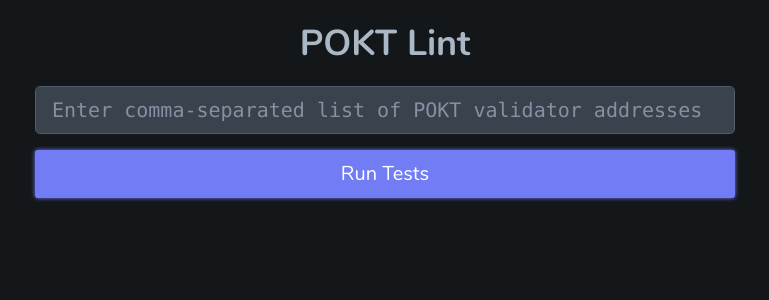
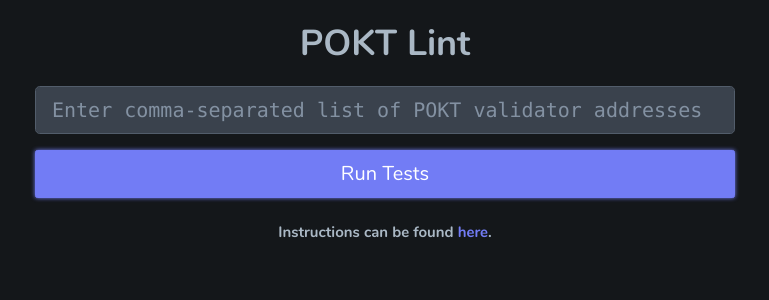
Before and after one commit to decentralized-authority/poktlint.com, a React (Create React App) app: page / in a window 1280 px wide. Shown: the top 300 px of the page, without its empty margins (255-1024 px from the left). Built offline with nearby package versions, Linux system fonts and the light colour scheme; what @pokt-network/pocket-js would draw is missing.

Commit message:
Added help link

```diff
--- a/src/app.tsx
+++ b/src/app.tsx
@@ -120,6 +120,7 @@
                 <button className={'btn btn-primary btn-lg w-100'} type={'submit'} disabled={disableRunButton}>Run Tests</button>
               </div>
             </form>
+            <h5 className={'mb-3'}>Instructions can be found <a href={'https://docs.decentralizedauthority.com/pokt-lint'} target={'_blank'}>here</a>.</h5>
           </div>
         </div>
       </div>
```
